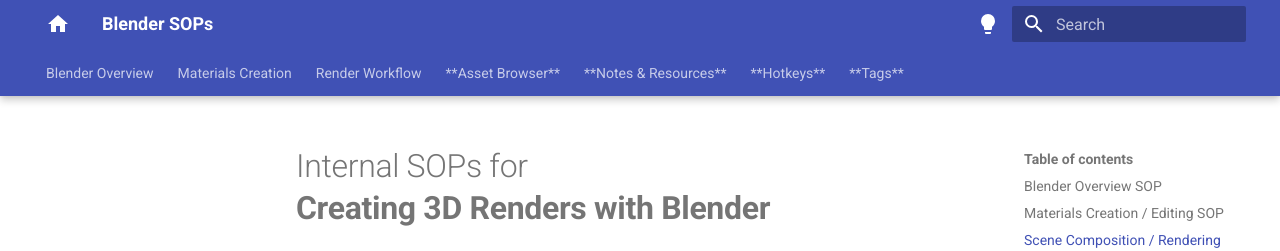
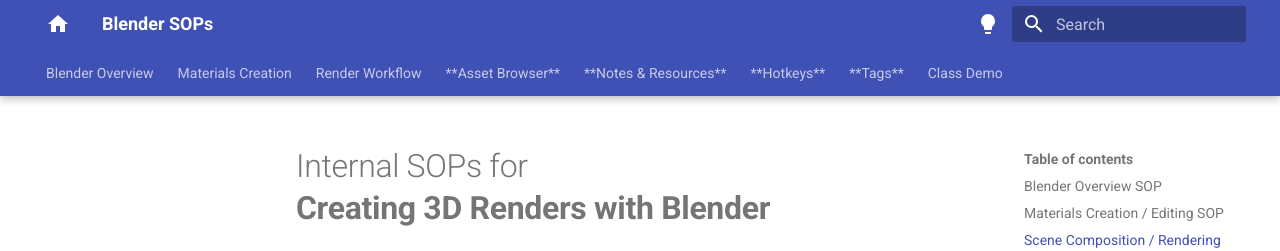
Before and after one commit to a-prejean/Blender-SOPs, an MkDocs documentation site: the page built from docs/index.md, in a window 1280 px wide. Shown: the top 251 px of the page. Built offline with MkDocs 1.6.1 and Material for MkDocs 9.7.7, drawn with Linux system fonts in a browser that asks for light colours.

Commit message:
Add Class Demo

```diff
--- a/mkdocs.yml
+++ b/mkdocs.yml
@@ -121,10 +121,10 @@
   - Notes_Resources.md
   - Hotkeys.md
   - tags.md
-  # - Intro:
-  #   - ClassDemo/index.md
-  #   - ClassDemo/Slide01.md
-  #   - ClassDemo/Slide02.md
-  #   - ClassDemo/Slide03.md
-  #   - ClassDemo/Slide04.md
-  #   - ClassDemo/Slide05.md
+  - Class Demo:
+    - ClassDemo/index.md
+    - ClassDemo/Slide01.md
+    - ClassDemo/Slide02.md
+    - ClassDemo/Slide03.md
+    - ClassDemo/Slide04.md
+    - ClassDemo/Slide05.md
```
